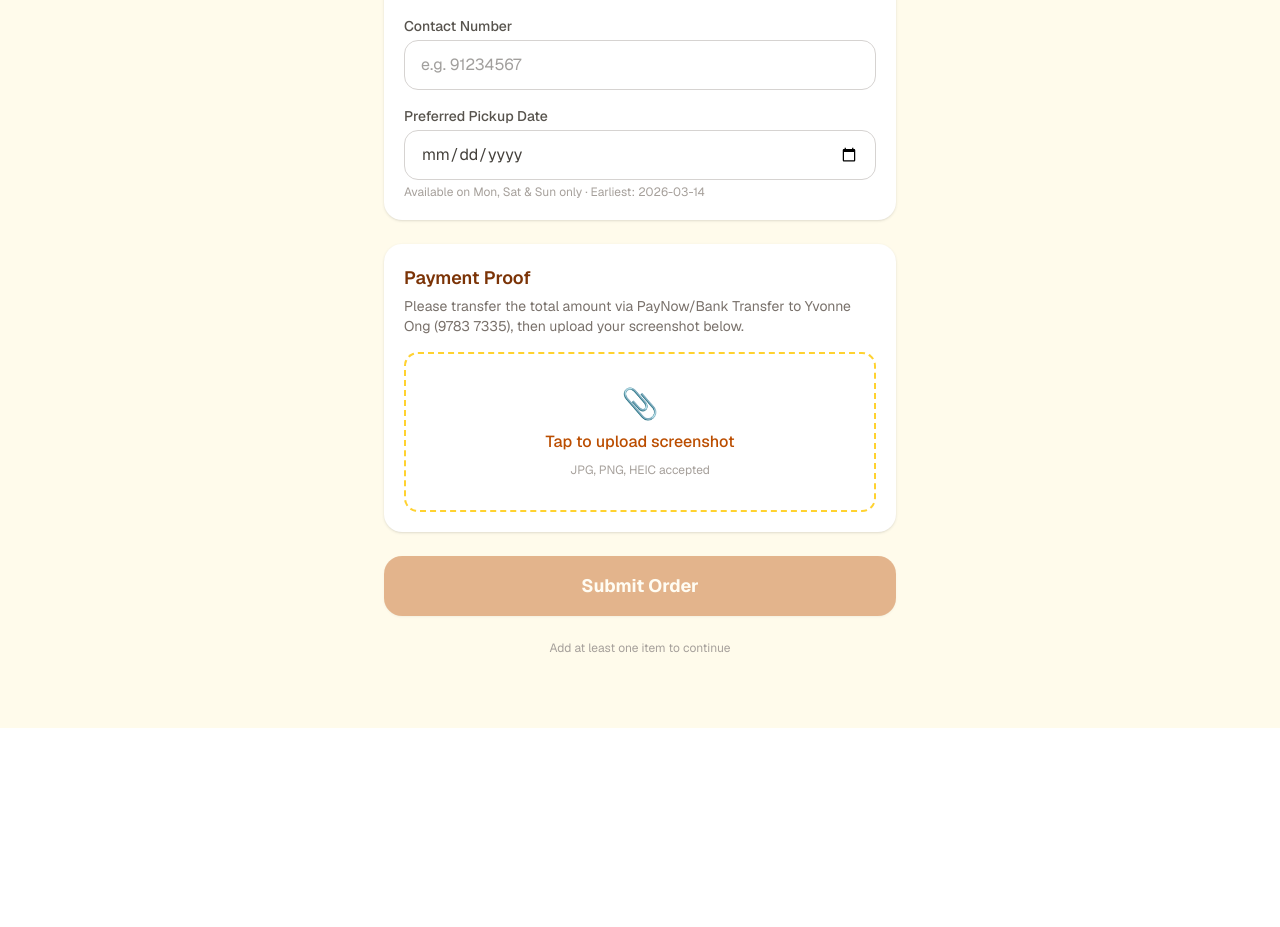
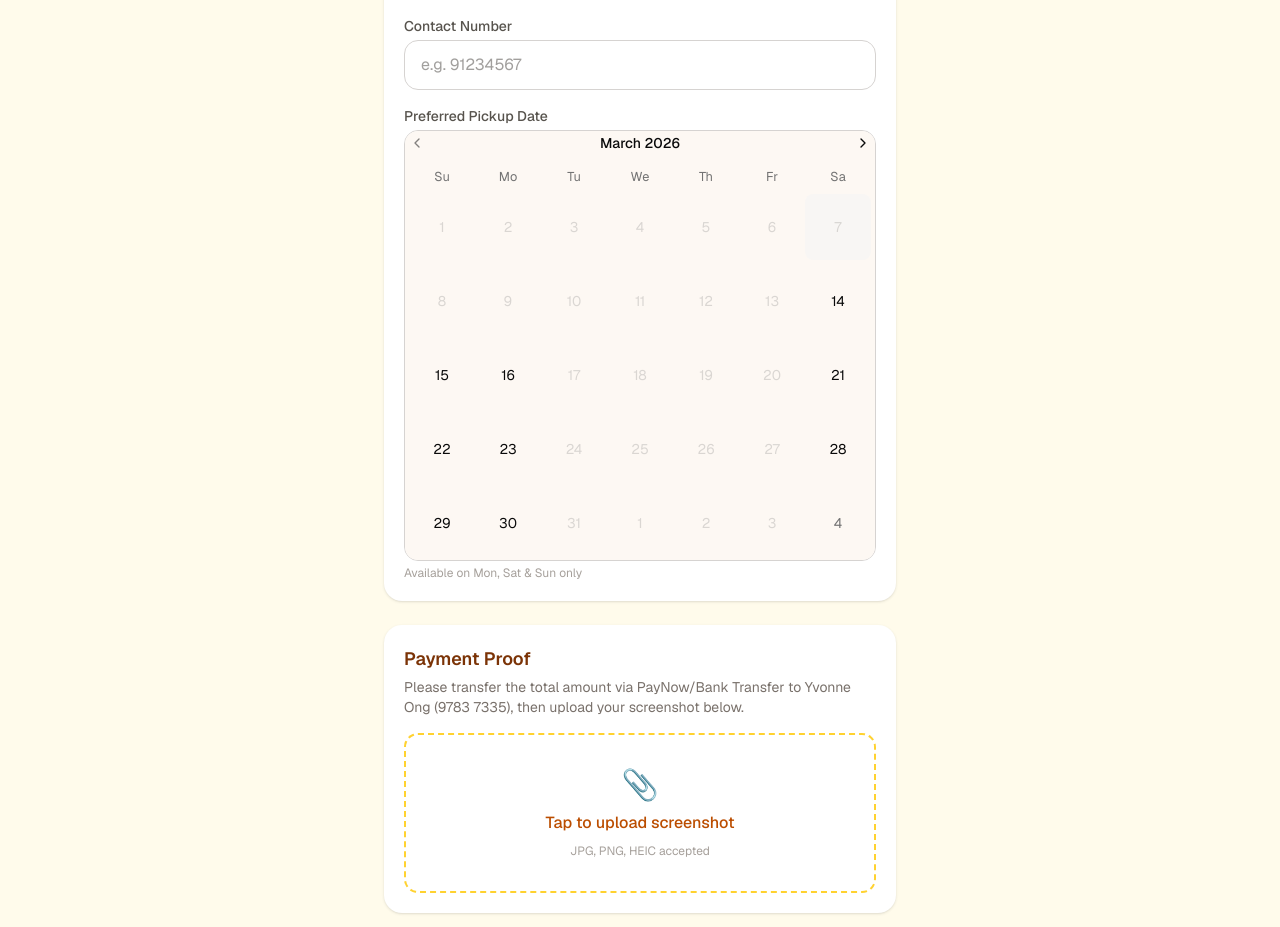
Before and after one commit to volleyballkickedme/OrderBot, a Next.js app: page / in a window 1280 px wide. Shown: the part 2497-3424 px from the top of the page. Before the commit the page ends 3225 px from the top, so only its background shows below. Built offline with nearby package versions, Linux system fonts and the light colour scheme.

Commit message:
Add ShadCN Calendar component for better UX

```diff
--- a/app/globals.css
+++ b/app/globals.css
@@ -48,14 +48,14 @@
 }
 
 :root {
-    --background: oklch(1 0 0);
+    --background: #fdf8f3;
     --foreground: oklch(0.145 0 0);
     --card: oklch(1 0 0);
     --card-foreground: oklch(0.145 0 0);
     --popover: oklch(1 0 0);
     --popover-foreground: oklch(0.145 0 0);
-    --primary: oklch(0.205 0 0);
-    --primary-foreground: oklch(0.985 0 0);
+    --primary: #b45309;
+    --primary-foreground: #ffffff;
     --secondary: oklch(0.97 0 0);
     --secondary-foreground: oklch(0.205 0 0);
     --muted: oklch(0.97 0 0);
--- a/app/page.tsx
+++ b/app/page.tsx
@@ -1,6 +1,7 @@
 "use client";
 
 import { useRef, useState } from "react";
+import { Calendar } from "@/components/ui/calendar";
 import {
   LOAF_TYPES,
   FLAVOURS,
@@ -19,20 +20,6 @@
   return /^(\+65)?[689]\d{7}$/.test(val.trim().replace(/\s/g, ""));
 }
 
-function isAllowedDay(dateStr: string): boolean {
-  if (!dateStr) return false;
-  const day = new Date(dateStr + "T00:00:00").getDay();
-  return [0, 1, 6].includes(day); // 0=Sun, 1=Mon, 6=Sat
-}
-
-function getMinAllowedDate(): string {
-  const d = new Date();
-  d.setDate(d.getDate() + 3);
-  while (![0, 1, 6].includes(d.getDay())) {
-    d.setDate(d.getDate() + 1);
-  }
-  return d.toISOString().split("T")[0];
-}
 
 function buildCartItems(quantities: QuantityMap): CartItem[] {
   const items: CartItem[] = [];
@@ -58,7 +45,7 @@
   const [delivery, setDelivery] = useState<DeliveryId>("pickup");
   const [name, setName] = useState("");
   const [contact, setContact] = useState("");
-  const [deliveryDate, setDeliveryDate] = useState("");
+  const [selectedDay, setSelectedDay] = useState<Date | undefined>(undefined);
   const [address, setAddress] = useState("");
   const [file, setFile] = useState<File | null>(null);
   const [preview, setPreview] = useState<string | null>(null);
@@ -73,14 +60,22 @@
   const total = subtotal + deliveryOption.surcharge;
   const isDelivery = delivery === "standard";
 
-  const minDate = getMinAllowedDate();
+  const minDate = (() => {
+    const d = new Date();
+    d.setDate(d.getDate() + 3);
+    d.setHours(0, 0, 0, 0);
+    return d;
+  })();
+
+  const deliveryDate = selectedDay
+    ? `${selectedDay.getFullYear()}-${String(selectedDay.getMonth() + 1).padStart(2, "0")}-${String(selectedDay.getDate()).padStart(2, "0")}`
+    : "";
 
   const canSubmit =
     cartItems.length > 0 &&
     name.trim() !== "" &&
     isValidSgPhone(contact) &&
-    deliveryDate !== "" &&
-    isAllowedDay(deliveryDate) &&
+    selectedDay !== undefined &&
     (!isDelivery || address.trim() !== "") &&
     file !== null &&
     !submitting;
@@ -313,22 +308,18 @@
               <label className="block text-sm font-medium text-stone-600 mb-1">
                 Preferred {isDelivery ? "Delivery" : "Pickup"} Date
               </label>
-              <input
-                type="date"
-                value={deliveryDate}
-                min={minDate}
-                onChange={(e) => setDeliveryDate(e.target.value)}
-                required
-                className="w-full border border-stone-300 rounded-xl px-4 py-3 text-stone-700 focus:outline-none focus:border-amber-400 focus:ring-2 focus:ring-amber-100"
-              />
-              <p className="text-xs text-stone-400 mt-1">
-                Available on Mon, Sat &amp; Sun only · Earliest: {minDate}
-              </p>
-              {deliveryDate !== "" && !isAllowedDay(deliveryDate) && (
-                <p className="text-xs text-red-500 mt-1">
-                  Please choose a Monday, Saturday, or Sunday
-                </p>
-              )}
+              <div className="border border-stone-300 rounded-xl overflow-hidden">
+                <Calendar
+                  mode="single"
+                  selected={selectedDay}
+                  onSelect={setSelectedDay}
+                  disabled={[{ dayOfWeek: [2, 3, 4, 5] }, { before: minDate }]}
+                  startMonth={minDate}
+                  className="[--cell-size:--spacing(4)] p-1"
+                  classNames={{ root: "w-full" }}
+                />
+              </div>
+              <p className="text-xs text-stone-400 mt-1">Available on Mon, Sat &amp; Sun only</p>
             </div>
             {isDelivery && (
               <div>
--- /dev/null
+++ b/components/ui/calendar.tsx
@@ -0,0 +1,221 @@
+"use client"
+
+import * as React from "react"
+import {
+  DayPicker,
+  getDefaultClassNames,
+  type DayButton,
+  type Locale,
+} from "react-day-picker"
+
+import { cn } from "@/lib/utils"
+import { Button, buttonVariants } from "@/components/ui/button"
+import { ChevronLeftIcon, ChevronRightIcon, ChevronDownIcon } from "lucide-react"
+
+function Calendar({
+  className,
+  classNames,
+  showOutsideDays = true,
+  captionLayout = "label",
+  buttonVariant = "ghost",
+  locale,
+  formatters,
+  components,
+  ...props
+}: React.ComponentProps<typeof DayPicker> & {
+  buttonVariant?: React.ComponentProps<typeof Button>["variant"]
+}) {
+  const defaultClassNames = getDefaultClassNames()
+
+  return (
+    <DayPicker
+      showOutsideDays={showOutsideDays}
+      className={cn(
+        "group/calendar bg-background p-2 [--cell-radius:var(--radius-md)] [--cell-size:--spacing(7)] in-data-[slot=card-content]:bg-transparent in-data-[slot=popover-content]:bg-transparent",
+        String.raw`rtl:**:[.rdp-button\_next>svg]:rotate-180`,
+        String.raw`rtl:**:[.rdp-button\_previous>svg]:rotate-180`,
+        className
+      )}
+      captionLayout={captionLayout}
+      locale={locale}
+      formatters={{
+        formatMonthDropdown: (date) =>
+          date.toLocaleString(locale?.code, { month: "short" }),
+        ...formatters,
+      }}
+      classNames={{
+        root: cn("w-fit", defaultClassNames.root),
+        months: cn(
+          "relative flex flex-col gap-4 md:flex-row",
+          defaultClassNames.months
+        ),
+        month: cn("flex w-full flex-col gap-4", defaultClassNames.month),
+        nav: cn(
+          "absolute inset-x-0 top-0 flex w-full items-center justify-between gap-1",
+          defaultClassNames.nav
+        ),
+        button_previous: cn(
+          buttonVariants({ variant: buttonVariant }),
+          "size-(--cell-size) p-0 select-none aria-disabled:opacity-50",
+          defaultClassNames.button_previous
+        ),
+        button_next: cn(
+          buttonVariants({ variant: buttonVariant }),
+          "size-(--cell-size) p-0 select-none aria-disabled:opacity-50",
+          defaultClassNames.button_next
+        ),
+        month_caption: cn(
+          "flex h-(--cell-size) w-full items-center justify-center px-(--cell-size)",
+          defaultClassNames.month_caption
+        ),
+        dropdowns: cn(
+          "flex h-(--cell-size) w-full items-center justify-center gap-1.5 text-sm font-medium",
+          defaultClassNames.dropdowns
+        ),
+        dropdown_root: cn(
+          "relative rounded-(--cell-radius)",
+          defaultClassNames.dropdown_root
+        ),
+        dropdown: cn(
+          "absolute inset-0 bg-popover opacity-0",
+          defaultClassNames.dropdown
+        ),
+        caption_label: cn(
+          "font-medium select-none",
+          captionLayout === "label"
+            ? "text-sm"
+            : "flex items-center gap-1 rounded-(--cell-radius) text-sm [&>svg]:size-3.5 [&>svg]:text-muted-foreground",
+          defaultClassNames.caption_label
+        ),
+        table: "w-full border-collapse",
+        weekdays: cn("flex", defaultClassNames.weekdays),
+        weekday: cn(
+          "flex-1 rounded-(--cell-radius) text-[0.8rem] font-normal text-muted-foreground select-none",
+          defaultClassNames.weekday
+        ),
+        week: cn("mt-2 flex w-full", defaultClassNames.week),
+        week_number_header: cn(
+          "w-(--cell-size) select-none",
+          defaultClassNames.week_number_header
+        ),
+        week_number: cn(
+          "text-[0.8rem] text-muted-foreground select-none",
+          defaultClassNames.week_number
+        ),
+        day: cn(
+          "group/day relative aspect-square h-full w-full rounded-(--cell-radius) p-0 text-center select-none [&:last-child[data-selected=true]_button]:rounded-r-(--cell-radius)",
+          props.showWeekNumber
+            ? "[&:nth-child(2)[data-selected=true]_button]:rounded-l-(--cell-radius)"
+            : "[&:first-child[data-selected=true]_button]:rounded-l-(--cell-radius)",
+          defaultClassNames.day
+        ),
+        range_start: cn(
+          "relative isolate z-0 rounded-l-(--cell-radius) bg-muted after:absolute after:inset-y-0 after:right-0 after:w-4 after:bg-muted",
+          defaultClassNames.range_start
+        ),
+        range_middle: cn("rounded-none", defaultClassNames.range_middle),
+        range_end: cn(
+          "relative isolate z-0 rounded-r-(--cell-radius) bg-muted after:absolute after:inset-y-0 after:left-0 after:w-4 after:bg-muted",
+          defaultClassNames.range_end
+        ),
+        today: cn(
+          "rounded-(--cell-radius) bg-muted text-foreground data-[selected=true]:rounded-none",
+          defaultClassNames.today
+        ),
+        outside: cn(
+          "text-muted-foreground aria-selected:text-muted-foreground",
+          defaultClassNames.outside
+        ),
+        disabled: cn(
+          "text-muted-foreground opacity-50",
+          defaultClassNames.disabled
+        ),
+        hidden: cn("invisible", defaultClassNames.hidden),
+        ...classNames,
+      }}
+      components={{
+        Root: ({ className, rootRef, ...props }) => {
+          return (
+            <div
+              data-slot="calendar"
+              ref={rootRef}
+              className={cn(className)}
+              {...props}
+            />
+          )
+        },
+        Chevron: ({ className, orientation, ...props }) => {
+          if (orientation === "left") {
+            return (
+              <ChevronLeftIcon className={cn("size-4", className)} {...props} />
+            )
+          }
+
+          if (orientation === "right") {
+            return (
+              <ChevronRightIcon className={cn("size-4", className)} {...props} />
+            )
+          }
+
+          return (
+            <ChevronDownIcon className={cn("size-4", className)} {...props} />
+          )
+        },
+        DayButton: ({ ...props }) => (
+          <CalendarDayButton locale={locale} {...props} />
+        ),
+        WeekNumber: ({ children, ...props }) => {
+          return (
+            <td {...props}>
+              <div className="flex size-(--cell-size) items-center justify-center text-center">
+                {children}
+              </div>
+            </td>
+          )
+        },
+        ...components,
+      }}
+      {...props}
+    />
+  )
+}
+
+function CalendarDayButton({
+  className,
+  day,
+  modifiers,
+  locale,
+  ...props
+}: React.ComponentProps<typeof DayButton> & { locale?: Partial<Locale> }) {
+  const defaultClassNames = getDefaultClassNames()
+
+  const ref = React.useRef<HTMLButtonElement>(null)
+  React.useEffect(() => {
+    if (modifiers.focused) ref.current?.focus()
+  }, [modifiers.focused])
+
+  return (
+    <Button
+      variant="ghost"
+      size="icon"
+      data-day={day.date.toLocaleDateString(locale?.code)}
+      data-selected-single={
+        modifiers.selected &&
+        !modifiers.range_start &&
+        !modifiers.range_end &&
+        !modifiers.range_middle
+      }
+      data-range-start={modifiers.range_start}
+      data-range-end={modifiers.range_end}
+      data-range-middle={modifiers.range_middle}
+      className={cn(
+        "relative isolate z-10 flex aspect-square size-auto w-full min-w-(--cell-size) flex-col gap-1 border-0 leading-none font-normal group-data-[focused=true]/day:relative group-data-[focused=true]/day:z-10 group-data-[focused=true]/day:border-ring group-data-[focused=true]/day:ring-[3px] group-data-[focused=true]/day:ring-ring/50 data-[range-end=true]:rounded-(--cell-radius) data-[range-end=true]:rounded-r-(--cell-radius) data-[range-end=true]:bg-primary data-[range-end=true]:text-primary-foreground data-[range-middle=true]:rounded-none data-[range-middle=true]:bg-muted data-[range-middle=true]:text-foreground data-[range-start=true]:rounded-(--cell-radius) data-[range-start=true]:rounded-l-(--cell-radius) data-[range-start=true]:bg-primary data-[range-start=true]:text-primary-foreground data-[selected-single=true]:bg-primary data-[selected-single=true]:text-primary-foreground dark:hover:text-foreground [&>span]:text-xs [&>span]:opacity-70",
+        defaultClassNames.day,
+        className
+      )}
+      {...props}
+    />
+  )
+}
+
+export { Calendar, CalendarDayButton }
--- a/package.json
+++ b/package.json
@@ -11,9 +11,11 @@
     "@base-ui/react": "^1.3.0",
     "class-variance-authority": "^0.7.1",
     "clsx": "^2.1.1",
+    "date-fns": "^4.1.0",
     "lucide-react": "^0.577.0",
     "next": "16.1.6",
     "react": "19.2.3",
+    "react-day-picker": "^9.14.0",
     "react-dom": "19.2.3",
     "shadcn": "^4.1.0",
     "tailwind-merge": "^3.5.0",
```
Also changed, not shown: 1 other file (tests, documents, lock files or other folders).
